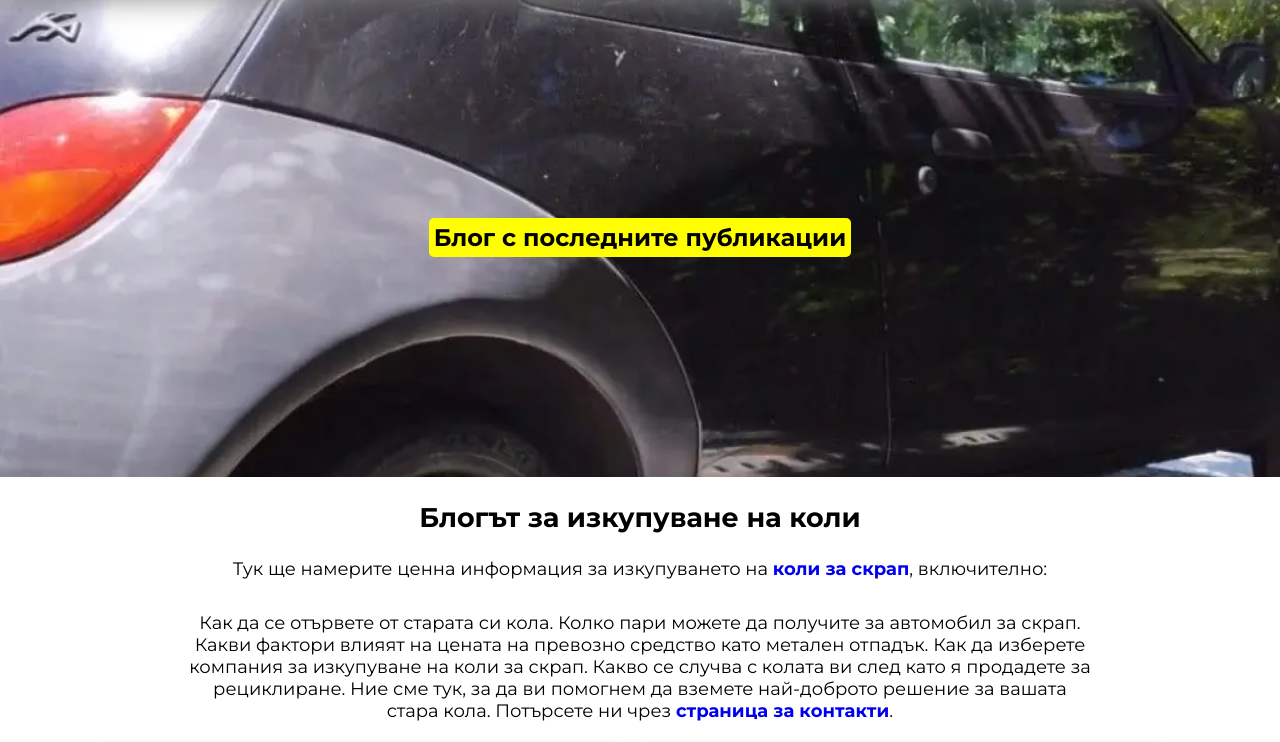
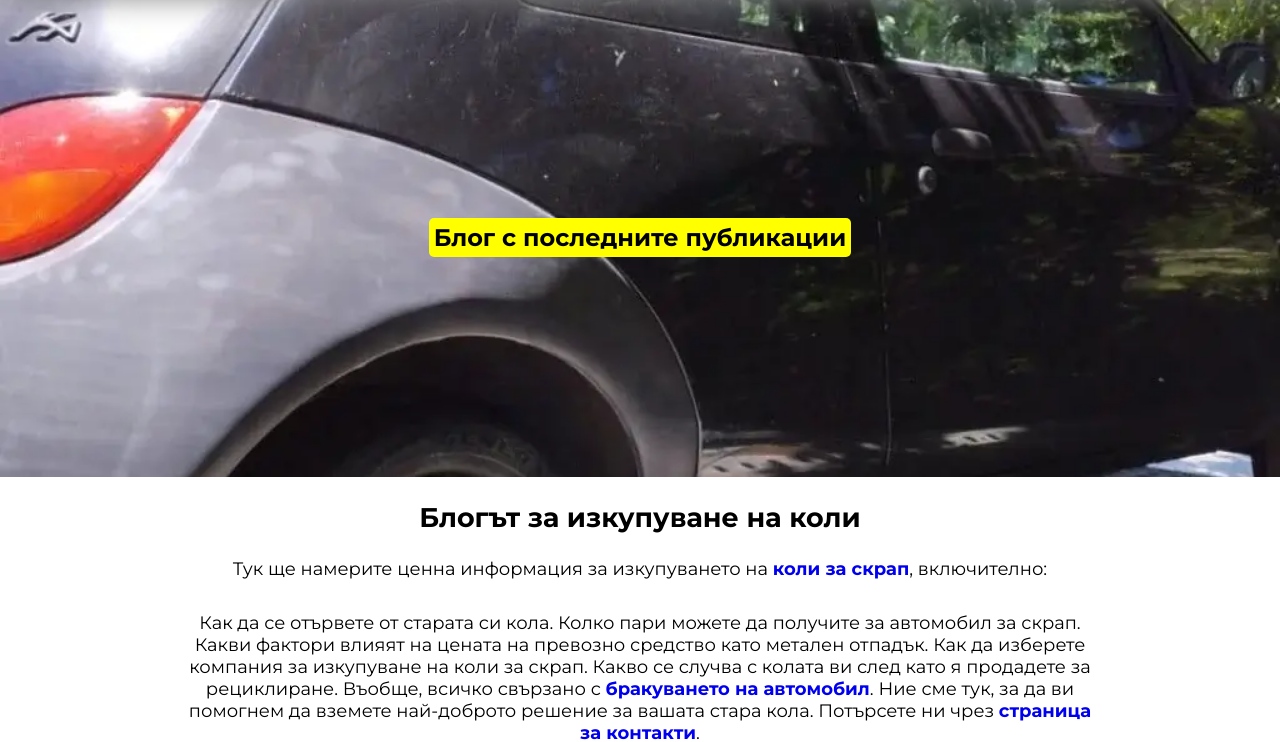
Before and after one commit to inweblife/kolizascrap, a plain HTML site: page blog.html in a window 1280 px wide. Shown: the part 64-806 px from the top of the page. Drawn offline with Linux system fonts and the light colour scheme.

Commit message:
Update blog.html

```diff
--- a/blog.html
+++ b/blog.html
@@ -56,8 +56,11 @@
         автомобил за скрап. Какви фактори влияят на цената на превозно средство
         като метален отпадък. Как да изберете компания за изкупуване на коли за
         скрап. Какво се случва с колата ви след като я продадете за рециклиране.
-        Ние сме тук, за да ви помогнем да вземете най-доброто решение за вашата
-        стара кола. Потърсете ни чрез
+        Въобще, всичко свързано с
+        <a href="https://kolazascrap.com/blog/brakuvane-na-avtomobil/"
+          ><strong>бракуването на автомобил</strong></a
+        >. Ние сме тук, за да ви помогнем да вземете най-доброто решение за
+        вашата стара кола. Потърсете ни чрез
         <a href="/kolizascrap/contact.html"
           ><strong>страница за контакти</strong></a
         >.
@@ -114,10 +117,11 @@
             Бракуване на коли в София ✓ Безплатно извозване ✓ Документи за КАТ ✓
             Всеки ден от 8 до 20ч ✓ Обади се: 0885 70 16 60
           </p>
-            <a href="https://inweblife.github.io/kolizascrap/koli-za-scrap-sofia.html" class="read-more"
-              ><strong>Прочети още</strong></a
-            >
-
+          <a
+            href="https://inweblife.github.io/kolizascrap/koli-za-scrap-sofia.html"
+            class="read-more"
+            ><strong>Прочети още</strong></a
+          >
         </div>
 
         <div class="blog-post">
```
